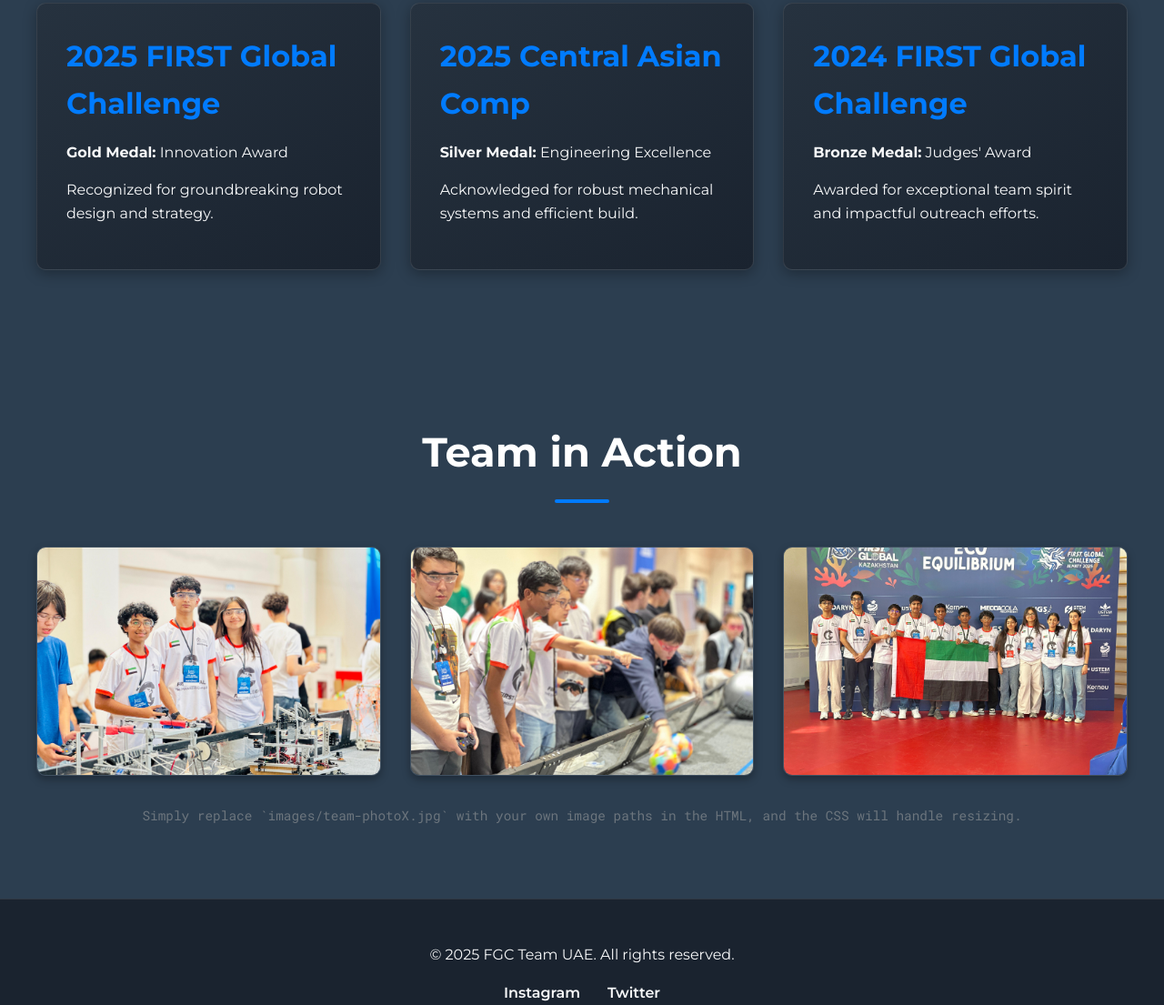
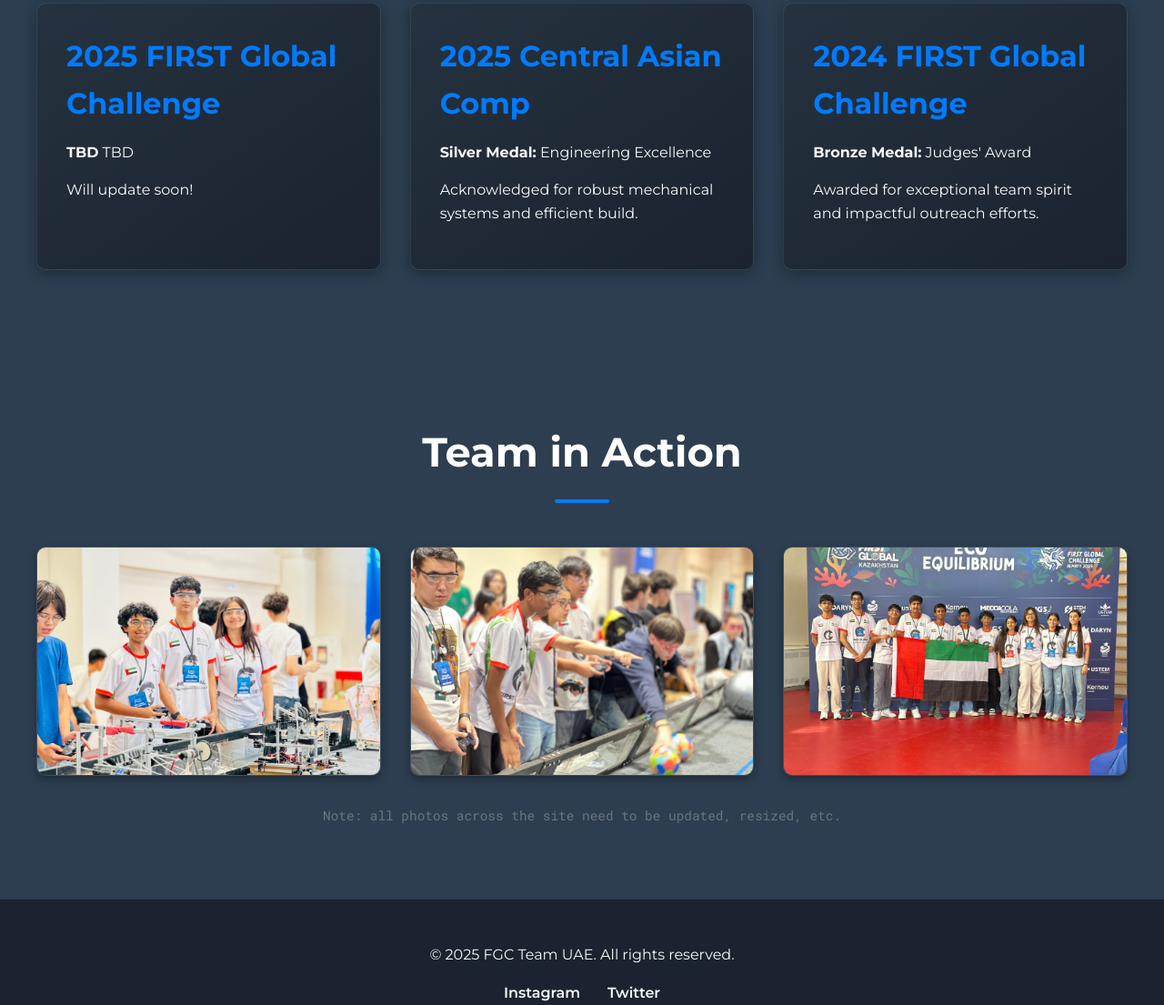
Before and after one commit to FGC-TeamUAE/FGC-TeamUAE.github.io, a plain HTML site: page index.html in a window 1280 px wide. Shown: the part 1000-2105 px from the top of the page at 91% size. Drawn offline with Linux system fonts and the light colour scheme.

Commit message:
Update index.html

```diff
--- a/index.html
+++ b/index.html
@@ -61,8 +61,8 @@
                 <div class="awards-grid">
                     <div class="award-card tech-gradient">
                         <h3>2025 FIRST Global Challenge</h3>
-                        <p><strong>Gold Medal:</strong> Innovation Award</p>
-                        <p>Recognized for groundbreaking robot design and strategy.</p>
+                        <p><strong>TBD</strong> TBD </p>
+                        <p>Will update soon!</p>
                     </div>
                     <div class="award-card tech-gradient">
                         <h3>2025 Central Asian Comp</h3>
@@ -95,7 +95,7 @@
                         <div class="photo-overlay">Programming autonomous routines</div>
                     </div>
                     </div>
-                <p class="photo-note">Simply replace `images/team-photoX.jpg` with your own image paths in the HTML, and the CSS will handle resizing.</p>
+                <p class="photo-note">Note: all photos across the site need to be updated, resized, etc.</p>
             </div>
         </section>
     </main>
```
